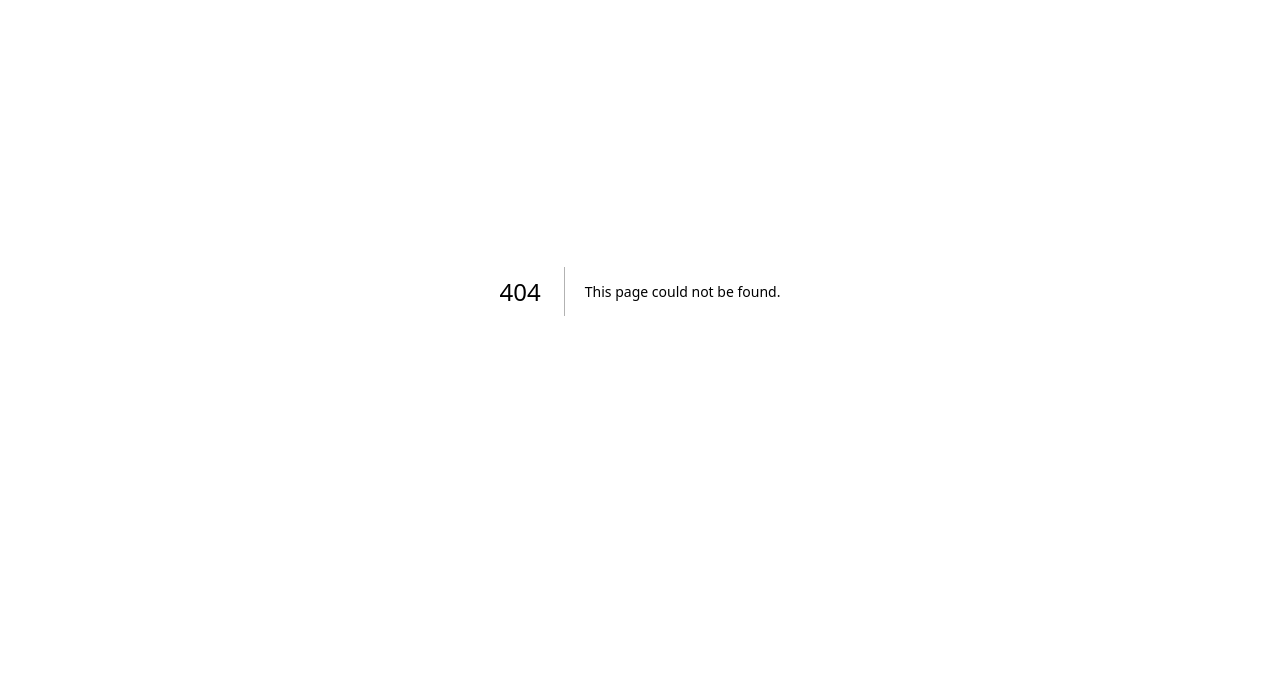
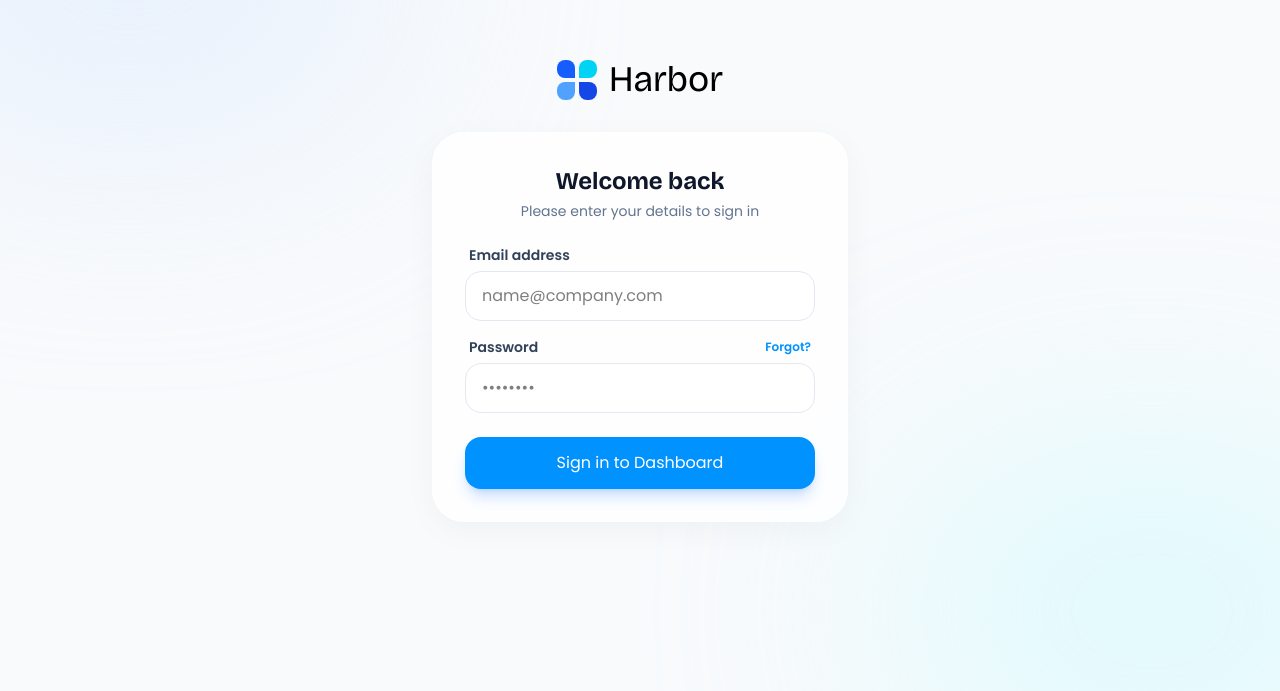
Before and after one commit to rachit-bharadwaj/hrms, a Next.js app in the folder website/: page /login in a window 1280 px wide. Before the commit this address had no page. Shown: the part 109-800 px from the top of the page. Built offline with nearby package versions, Linux system fonts and the light colour scheme.

Commit message:
feat: implement login page with custom typography and branding components

```diff
--- /dev/null
+++ b/website/app/(auth)/layout.tsx
@@ -0,0 +1,9 @@
+import { ReactNode } from "react";
+
+export default function AuthLayout({
+  children,
+}: Readonly<{
+  children: ReactNode;
+}>) {
+  return <>{children}</>;
+}
--- /dev/null
+++ b/website/app/(auth)/login/page.tsx
@@ -0,0 +1,32 @@
+import { LoginForm } from "@/components/auth";
+import { Logo } from "@/partials/common";
+
+export default function LoginPage() {
+  return (
+    <div className="min-h-screen w-full flex flex-col items-center justify-center p-4 relative overflow-hidden bg-slate-50">
+      {/* Dynamic Background Elements */}
+      <div className="absolute top-[-10%] left-[-10%] w-[40%] h-[40%] bg-blue-100 rounded-full blur-[120px] opacity-60"></div>
+      <div className="absolute bottom-[-10%] right-[-10%] w-[40%] h-[40%] bg-cyan-100 rounded-full blur-[120px] opacity-60"></div>
+
+      <div className="z-10 w-full max-w-[440px] flex flex-col justify-center items-center gap-8">
+        <div className="flex items-center gap-3">
+          <Logo />
+          <h1 className="font-bricolage-grotesque text-4xl">Harbor</h1>
+        </div>
+
+        <div className="bg-white/80 backdrop-blur-xl p-8 rounded-[32px] border border-white shadow-[0_8px_32px_rgba(0,0,0,0.04)] flex flex-col gap-6">
+          <div className="flex flex-col gap-1 text-center">
+            <h1 className="text-2xl font-bold text-slate-900 font-bricolage-grotesque">
+              Welcome back
+            </h1>
+            <p className="text-slate-500 text-sm">
+              Please enter your details to sign in
+            </p>
+          </div>
+
+          <LoginForm />
+        </div>
+      </div>
+    </div>
+  );
+}
--- a/website/app/globals.css
+++ b/website/app/globals.css
@@ -1 +1,10 @@
 @import "tailwindcss";
+
+@theme {
+  --font-bricolage: var(--font-bricolage-grotesque);
+  --color-primary: #0092ff;
+}
+
+.font-bricolage-grotesque {
+  font-family: var(--font-bricolage-grotesque), sans-serif;
+}
--- a/website/app/layout.tsx
+++ b/website/app/layout.tsx
@@ -1,21 +1,25 @@
 import type { Metadata } from "next";
-import { Geist, Geist_Mono } from "next/font/google";
+import { Bricolage_Grotesque, Poppins } from "next/font/google";
+import { ReactNode } from "react";
 import "./globals.css";
-import { ReactNode } from "react";
 
-const geistSans = Geist({
-  variable: "--font-geist-sans",
+const bricolageGrotesque = Bricolage_Grotesque({
+  variable: "--font-bricolage-grotesque",
   subsets: ["latin"],
+  weight: ["400", "500", "600", "700", "800", "200", "300"],
 });
 
-const geistMono = Geist_Mono({
-  variable: "--font-geist-mono",
+const poppins = Poppins({
   subsets: ["latin"],
+  weight: ["400", "500", "600", "700", "800", "900"],
 });
 
 export const metadata: Metadata = {
-  title: "HRMS",
-  description: "Human Resource Management System",
+  title: {
+    default: "Harbor",
+    template: "%s | Harbor",
+  },
+  description: "Modern Human Resource Management System",
 };
 
 export default function RootLayout({
@@ -26,7 +30,7 @@ export default function RootLayout({
   return (
     <html
       lang="en"
-      className={`${geistSans.variable} ${geistMono.variable} h-full antialiased`}
+      className={`${bricolageGrotesque.variable} ${poppins.className} h-full antialiased`}
     >
       <body className="min-h-full flex flex-col">{children}</body>
     </html>
--- a/website/app/page.tsx
+++ b/website/app/page.tsx
@@ -1,3 +1,3 @@
 export default function Home() {
-  return <div>HRMS</div>;
+  return <div className="font-bricolage-grotesque text-9xl">Harbor</div>;
 }
--- /dev/null
+++ b/website/components/auth/LoginForm.tsx
@@ -0,0 +1,50 @@
+"use client";
+
+import Link from "next/link";
+import { useState } from "react";
+
+export default function LoginForm() {
+  const [email, setEmail] = useState("");
+  const [password, setPassword] = useState("");
+  return (
+    <form className="flex flex-col gap-4" onSubmit={(e) => e.preventDefault()}>
+      <div className="flex flex-col gap-1.5">
+        <label className="text-sm font-semibold text-slate-700 ml-1">
+          Email address
+        </label>
+        <input
+          type="email"
+          placeholder="name@company.com"
+          className="w-full px-4 py-3 rounded-2xl border border-slate-200 focus:outline-none focus:ring-2 focus:ring-blue-500/20 focus:border-blue-500 transition-all bg-white/50"
+          value={email}
+          onChange={(e) => setEmail(e.target.value)}
+        />
+      </div>
+
+      <div className="flex flex-col gap-1.5">
+        <div className="flex items-center justify-between px-1">
+          <label className="text-sm font-semibold text-slate-700">
+            Password
+          </label>
+          <Link
+            href="#"
+            className="text-xs font-semibold text-primary hover:text-blue-700"
+          >
+            Forgot?
+          </Link>
+        </div>
+        <input
+          type="password"
+          placeholder="••••••••"
+          className="w-full px-4 py-3 rounded-2xl border border-slate-200 focus:outline-none focus:ring-2 focus:ring-blue-500/20 focus:border-blue-500 transition-all bg-white/50"
+          value={password}
+          onChange={(e) => setPassword(e.target.value)}
+        />
+      </div>
+
+      <button className="w-full bg-primary text-white py-3.5 rounded-2xl hover:bg-blue-700 transition-all shadow-lg shadow-blue-500/25 mt-2 active:scale-[0.98]">
+        Sign in to Dashboard
+      </button>
+    </form>
+  );
+}
--- /dev/null
+++ b/website/components/auth/index.ts
@@ -0,0 +1 @@
+export { default as LoginForm } from "./LoginForm";
--- /dev/null
+++ b/website/partials/common/Logo.tsx
@@ -0,0 +1,15 @@
+export default function Logo() {
+  return (
+    <div className="flex flex-col items-center gap-1">
+      <div className="relative w-10 h-10 flex items-center justify-center">
+        {/* Abstract geometric logo inspired by the screenshot */}
+        <div className="grid grid-cols-2 gap-1 w-full h-full">
+          <div className="bg-blue-600 rounded-lg rounded-br-none"></div>
+          <div className="bg-cyan-400 rounded-lg rounded-bl-none"></div>
+          <div className="bg-blue-400 rounded-lg rounded-tr-none"></div>
+          <div className="bg-blue-700 rounded-lg rounded-tl-none"></div>
+        </div>
+      </div>
+    </div>
+  );
+}
--- /dev/null
+++ b/website/partials/common/index.ts
@@ -0,0 +1 @@
+export { default as Logo } from "./Logo";
```
